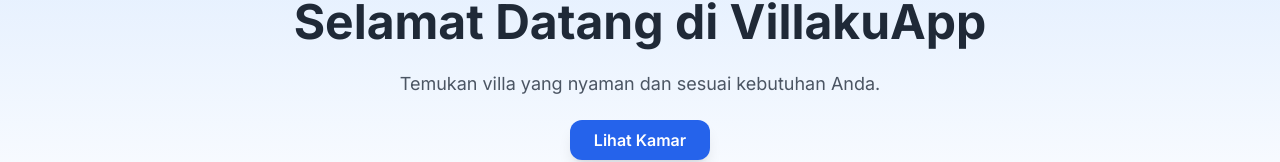
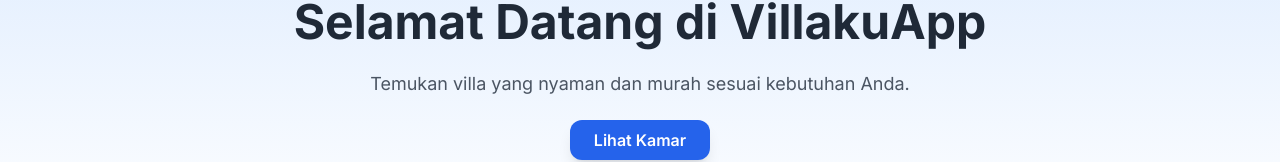
Before and after one commit to anampict/villaku, a Vue app: page / in a window 1280 px wide. Shown: the part 130-292 px from the top of the page. Built offline with nearby package versions, Linux system fonts and the light colour scheme.

Commit message:
halaman HomeView

```diff
--- a/src/views/HomeView.vue
+++ b/src/views/HomeView.vue
@@ -1,6 +1,5 @@
 <template>
   <div class="bg-white text-gray-800 font-inter">
-    <!-- Navbar -->
     <!-- Navbar -->
     <nav class="bg-white shadow-md fixed top-0 left-0 right-0 z-50 transition-all">
       <div class="max-w-7xl mx-auto px-4 sm:px-6 lg:px-8 py-4 flex justify-between items-center">
@@ -23,7 +22,7 @@
           Selamat Datang di VillakuApp
         </h1>
         <p class="text-lg text-gray-600 mb-8 animate-fade-in-delayed">
-          Temukan villa yang nyaman dan sesuai kebutuhan Anda.
+          Temukan villa yang nyaman dan murah sesuai kebutuhan Anda.
         </p>
         <button
           class="bg-blue-600 hover:bg-blue-700 text-white font-semibold py-2 px-6 rounded-xl transition shadow-lg animate-bounce"
```
